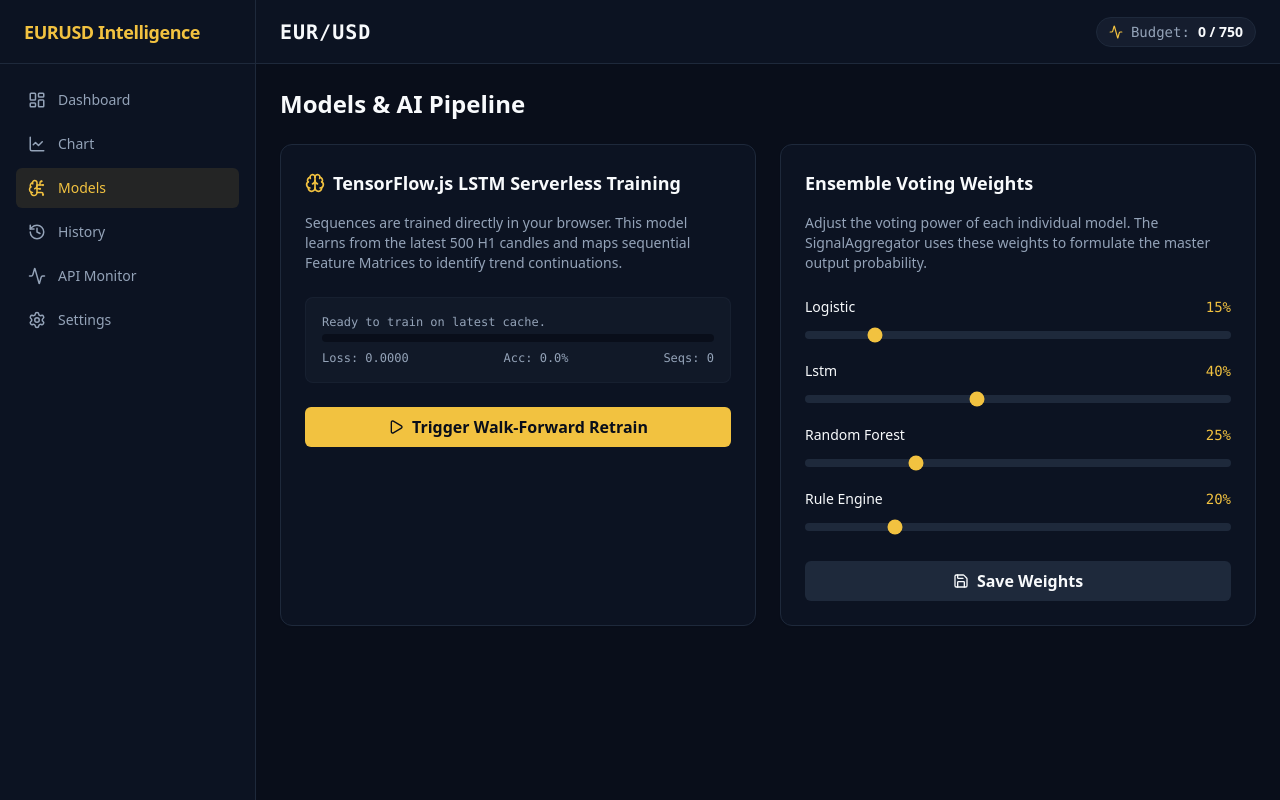
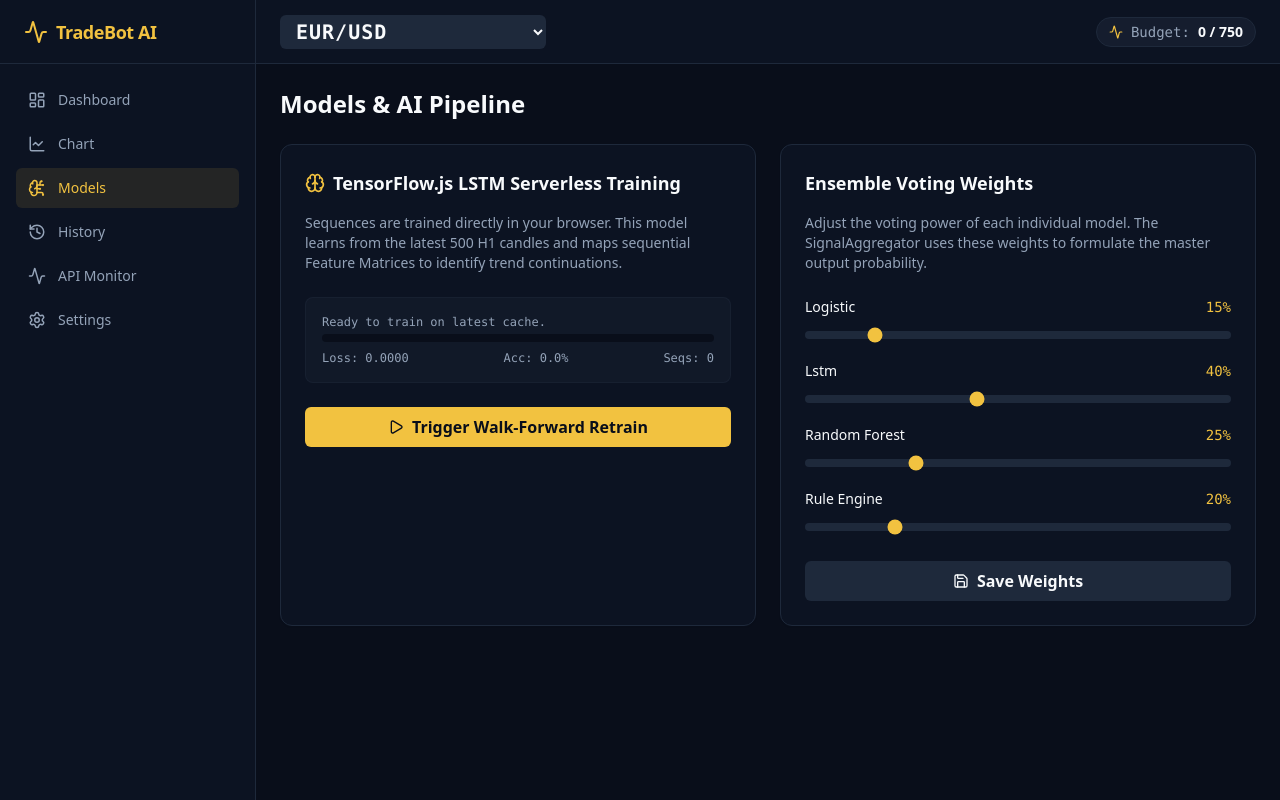
Before and after one commit to egligbe1/tradebotv1, a React (Vite) app: page /models in a window 1280 px wide. Built offline with nearby package versions, Linux system fonts and the light colour scheme.

Commit message:
feat: Implement multi-model signal aggregation service and strategy backtesting page.

```diff
--- a/src/App.jsx
+++ b/src/App.jsx
@@ -39,7 +39,10 @@ function Sidebar() {
 
       <aside className={`fixed inset-y-0 left-0 z-50 w-64 bg-card border-r border-border transform transition-transform duration-200 ease-in-out md:relative md:translate-x-0 ${isSidebarOpen ? 'translate-x-0' : '-translate-x-full'}`}>
         <div className="p-6 h-16 flex items-center border-b border-border">
-          <span className="font-bold text-lg tracking-tight text-primary">EURUSD Intelligence</span>
+          <div className="flex items-center space-x-2">
+            <Activity className="h-6 w-6 text-primary" />
+            <span className="font-bold text-lg tracking-tight text-primary">TradeBot AI</span>
+          </div>
         </div>
 
         <nav className="p-4 space-y-1">
@@ -65,7 +68,7 @@ function Sidebar() {
 }
 
 function TopBar() {
-  const { toggleSidebar } = useStore();
+  const { toggleSidebar, symbol, setSymbol } = useStore();
 
   return (
     <header className="h-16 flex items-center justify-between px-6 bg-card border-b border-border shrink-0">
@@ -74,7 +77,19 @@ function TopBar() {
           <Menu size={20} />
         </button>
         <div className="flex items-center space-x-4">
-          <span className="font-mono font-bold text-xl tracking-wider">EUR/USD</span>
+          <select
+            value={symbol}
+            onChange={(e) => setSymbol(e.target.value)}
+            className="bg-secondary text-secondary-foreground font-mono font-bold text-xl tracking-wider px-3 py-1 rounded-md border-none focus:ring-2 focus:ring-primary cursor-pointer outline-none"
+          >
+            <option value="EUR/USD">EUR/USD</option>
+            <option value="GBP/USD">GBP/USD</option>
+            <option value="USD/JPY">USD/JPY</option>
+            <option value="XAU/USD">XAU/USD (Gold)</option>
+            <option value="BTC/USD">BTC/USD (Bitcoin)</option>
+            <option value="SPX">S&P 500 (SPX)</option>
+            <option value="AAPL">Apple (AAPL)</option>
+          </select>
         </div>
       </div>
       <div className="flex items-center space-x-4 text-sm">
--- a/src/components/dashboard/PriceChart.jsx
+++ b/src/components/dashboard/PriceChart.jsx
@@ -1,7 +1,7 @@
 import React, { useEffect, useRef } from 'react';
 import { createChart, CrosshairMode, CandlestickSeries } from 'lightweight-charts';
 
-export function PriceChart({ data, width = 0, height = 400, support, resistance, signal }) {
+export function PriceChart({ data, width = 0, height = 400, support, resistance, signal, symbol = 'EUR/USD' }) {
   const chartContainerRef = useRef();
   const chartRef = useRef();
 
@@ -142,7 +142,7 @@ export function PriceChart({ data, width = 0, height = 400, support, resistance,
   return (
     <div className="w-full relative bg-card border border-border rounded-xl overflow-hidden shadow-md">
        <div className="absolute top-4 left-4 z-10 text-sm font-semibold tracking-wider opacity-80 backdrop-blur-sm bg-background/50 px-2 py-1 rounded">
-         EUR/USD  &bull; H1
+         {symbol}  &bull; H1
        </div>
        <div ref={chartContainerRef} className="w-full" />
     </div>
--- a/src/models/LSTMModel.js
+++ b/src/models/LSTMModel.js
@@ -1,4 +1,5 @@
 import * as tf from '@tensorflow/tfjs';
+import { useStore } from '@/store/useStore';
 
 const FEATURES = [
   'log_return', 'rsi_norm', 'hl_range', 'body_size', 'macd_hist',
@@ -9,7 +10,12 @@ const FEATURES = [
 ];
 const LOOKBACK = 24; // H1 candles of features
 const FEATURE_COUNT = FEATURES.length;
-const MODEL_SAVE_PATH = 'indexeddb://eurusd-lstm-model';
+
+const getModelSavePath = () => {
+    const symbol = useStore.getState().symbol || 'EUR/USD';
+    const formattedSymbol = symbol.replace('/', '').toLowerCase();
+    return `indexeddb://${formattedSymbol}-lstm-model`;
+};
 
 export class LSTMModel {
   constructor() {
@@ -20,7 +26,8 @@ export class LSTMModel {
 
   async loadModelFromDb() {
     try {
-      const loadedModel = await tf.loadLayersModel(MODEL_SAVE_PATH);
+      const path = getModelSavePath();
+      const loadedModel = await tf.loadLayersModel(path);
 
       // Verify input shape matches current FEATURE_COUNT
       const expectedShape = [null, LOOKBACK, FEATURE_COUNT];
@@ -177,8 +184,9 @@ export class LSTMModel {
     this.isTrained = true;
 
     // Save model to DB
-    await this.model.save(MODEL_SAVE_PATH);
-    console.log("[LSTMModel] Weights saved to DB.");
+    const path = getModelSavePath();
+    await this.model.save(path);
+    console.log(`[LSTMModel] Weights saved to DB at ${path}.`);
   }
 
   predictSequence(recentFeatures) {
--- a/src/pages/ChartPage.jsx
+++ b/src/pages/ChartPage.jsx
@@ -14,6 +14,7 @@ export default function ChartPage() {
   const [resistance, setResistance] = useState(null);
   const [signal, setSignal] = useState(null);
   const apiKey = useStore(state => state.apiKey);
+  const symbol = useStore(state => state.symbol);
 
   const fetchChartData = async () => {
     if (!apiKey) {
@@ -23,7 +24,7 @@ export default function ChartPage() {
     setLoading(true);
     setError(null);
     try {
-      const data = await dataManager.getCandles('EUR/USD', '1h', 5000);
+      const data = await dataManager.getCandles(symbol, '1h', 5000);
       const fetchedCandles = data.values;
       setCandles(fetchedCandles);
 
@@ -47,7 +48,7 @@ export default function ChartPage() {
 
   useEffect(() => {
     fetchChartData();
-  }, [apiKey]);
+  }, [apiKey, symbol]);
 
   if (!apiKey) {
      return <div className="p-6">Requires API Key in Settings to view chart.</div>
@@ -75,6 +76,7 @@ export default function ChartPage() {
                 support={support}
                 resistance={resistance}
                 signal={signal}
+                symbol={symbol}
              />
           </div>
       </div>
--- a/src/pages/DashboardPage.jsx
+++ b/src/pages/DashboardPage.jsx
@@ -21,13 +21,14 @@ export default function DashboardPage() {
   });
 
   const apiKey = useStore(state => state.apiKey);
+  const symbol = useStore(state => state.symbol);
 
   const fetchDashboardData = async () => {
     setLoading(true);
     setError(null);
     try {
       // 1. Fetch live OHLCV
-      const data = await dataManager.getCandles('EUR/USD', '1h', 500);
+      const data = await dataManager.getCandles(symbol, '1h', 500);
       const candles = data.values;
       const currentPrice = candles[candles.length - 1].close;
 
@@ -87,9 +88,9 @@ export default function DashboardPage() {
        // Request Notification Permissions on load
        try { notificationManager.requestPermission(); } catch(e) {}
     } else {
-       setLoading(false);
+       fetchDashboardData();
     }
-  }, [apiKey]);
+  }, [apiKey, symbol]);
 
   if (!apiKey) {
     return (
@@ -151,6 +152,7 @@ export default function DashboardPage() {
                  support={dashboardData.support}
                  resistance={dashboardData.resistance}
                  signal={dashboardData.signal}
+                 symbol={symbol}
               />
             </div>
         </div>
--- a/src/pages/HistoryPage.jsx
+++ b/src/pages/HistoryPage.jsx
@@ -7,6 +7,7 @@ import { Play, TrendingUp, TrendingDown, Clock, ShieldAlert, RefreshCw } from 'l
 
 export default function HistoryPage() {
   const apiKey = useStore((state) => state.apiKey);
+  const symbol = useStore((state) => state.symbol);
   const [loading, setLoading] = useState(false);
   const [error, setError] = useState(null);
   const [results, setResults] = useState(null);
@@ -18,7 +19,7 @@ export default function HistoryPage() {
 
      try {
          // We fetch a larger chunk of memory for a solid backtest
-         const data = await dataManager.getCandles('EUR/USD', '1h', 1000);
+         const data = await dataManager.getCandles(symbol, '1h', 1000);
          const { trades, equityCurve, metrics } = await backtestEngine.runBacktest(data.values);
          setResults({ trades, equityCurve, metrics });
      } catch(e) {
--- a/src/pages/ModelsPage.jsx
+++ b/src/pages/ModelsPage.jsx
@@ -24,14 +24,15 @@ export default function ModelsPage() {
 
   const handleRetrainLSTM = async () => {
      if (!apiKey) return alert("API Key required to fetch data for training.");
+     const symbol = useStore.getState().symbol;
 
      setTrainingState({
         isTraining: true, epoch: 0, loss: 0, accuracy: 0, sequences: 0, validRows: 0,
-        message: 'Fetching historical data...'
+        message: `Fetching historical data for ${symbol}...`
      });
 
      try {
-       const data = await dataManager.getCandles('EUR/USD', '1h', 3000);
+       const data = await dataManager.getCandles(symbol, '1h', 3000);
        const features = FeatureEngine.extractFeatures(data.values);
 
        setTrainingState(prev => ({ ...prev, message: 'Compiling TensorFlow layers...' }));
--- a/src/services/NotificationManager.js
+++ b/src/services/NotificationManager.js
@@ -1,3 +1,5 @@
+import { useStore } from '@/store/useStore';
+
 export class NotificationManager {
   constructor() {
     this.granted = false;
@@ -35,7 +37,8 @@ export class NotificationManager {
   notifySignal(signalObj) {
      if (!this.granted || !signalObj || signalObj.signal === 'HOLD') return;
 
-     const title = `🚨 TradeBot: EUR/USD ${signalObj.signal}`;
+     const symbol = useStore.getState().symbol;
+     const title = `🚨 TradeBot: ${symbol} ${signalObj.signal}`;
      const body = `Confidence: ${(signalObj.confidence * 100).toFixed(0)}%\nEntry: ${signalObj.entry}\nSL: ${signalObj.stop_loss}`;
 
      // Generate notification
--- a/src/services/SignalAggregator.js
+++ b/src/services/SignalAggregator.js
@@ -12,10 +12,12 @@ export class SignalAggregator {
       randomForest: new RandomForestModel(),
       lstm: new LSTMModel()
     };
+    this.lastLstmSymbol = null;
   }
 
   async initializeLstm() {
      await this.models.lstm.loadModelFromDb();
+     this.lastLstmSymbol = useStore.getState().symbol || 'EUR/USD';
   }
 
   /**
@@ -26,8 +28,16 @@ export class SignalAggregator {
   async generateSignal(features, currentPrice) {
     if (!features || features.length === 0) return null;
 
-    // We get the weights dynamically from Zustand
+    // We get the weights/symbol dynamically from Zustand
     const weights = useStore.getState().modelWeights;
+    const currentSymbol = useStore.getState().symbol;
+
+    // Auto-initialize or reload LSTM if the active symbol changed
+    if (this.lastLstmSymbol !== currentSymbol) {
+       await this.initializeLstm();
+       this.lastLstmSymbol = currentSymbol;
+    }
+
     const latestRow = features[features.length - 1];
 
     // Get individual predictions (LSTM needs a sequence, others need just latest row)
```
